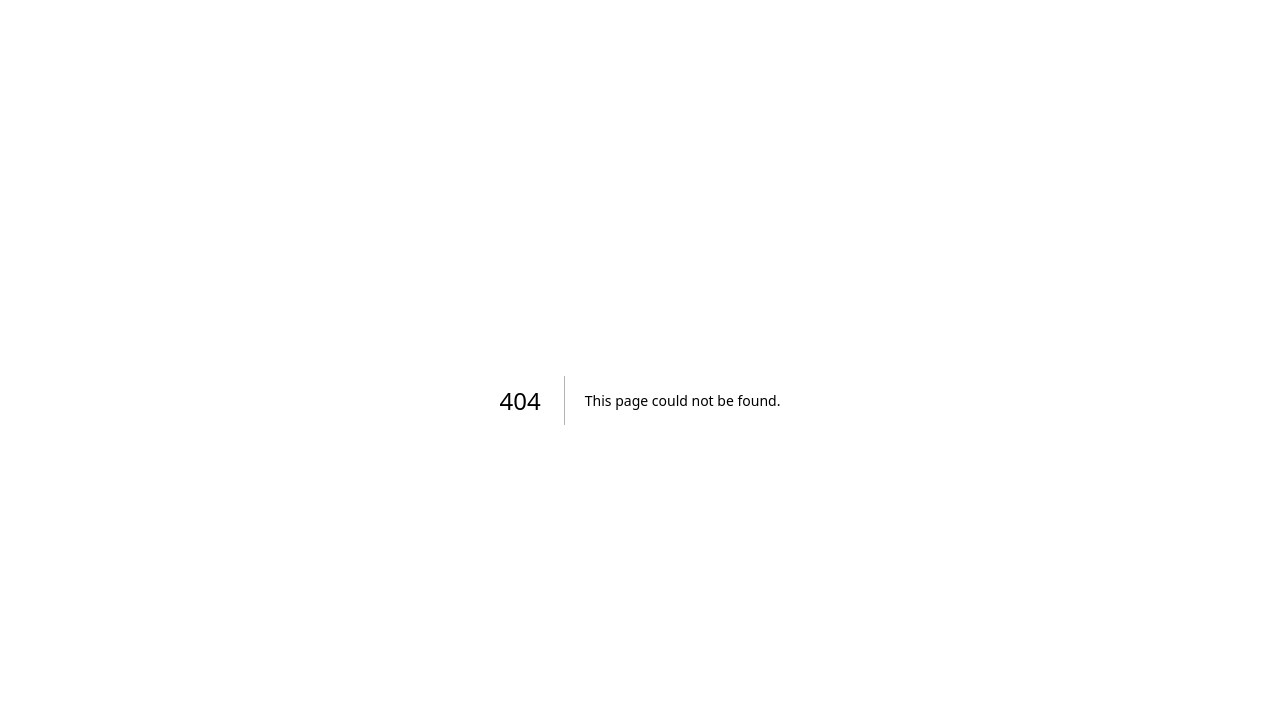
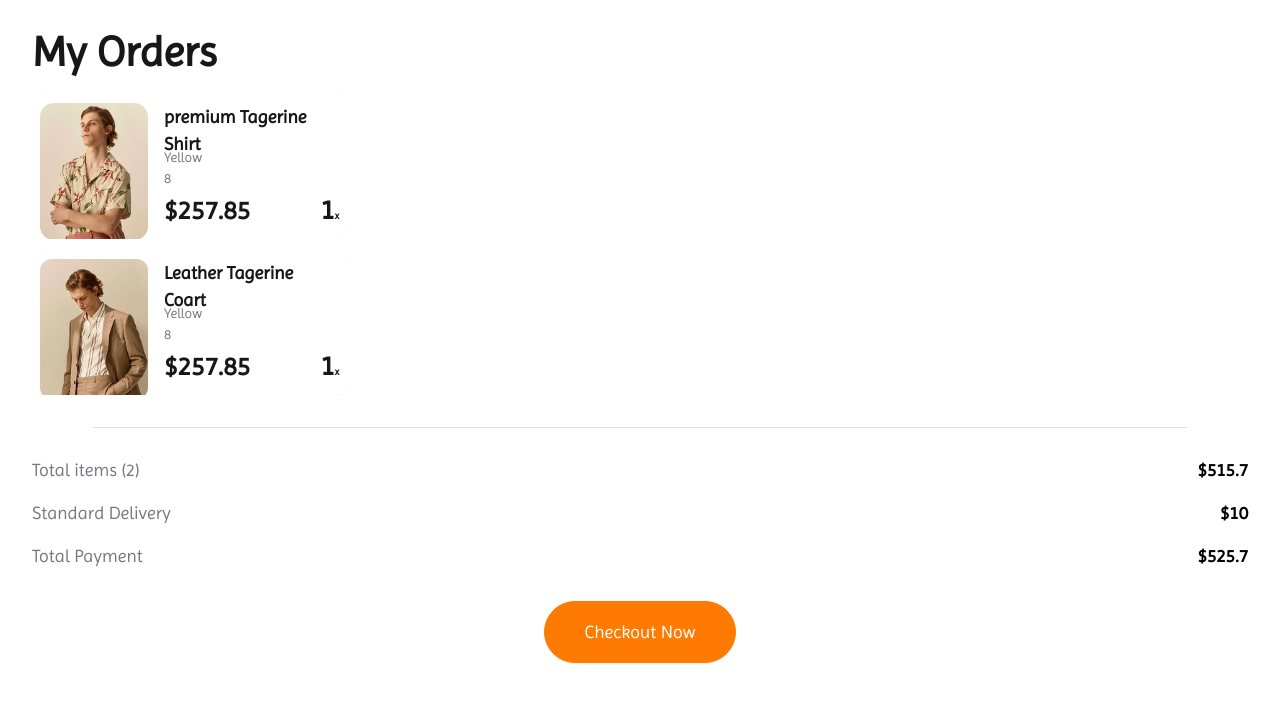
Before and after one commit to KavishkaImalsha/e-comCRUD, a Next.js app in the folder frontend/: page /cart in a window 1280 px wide. Before the commit this address had no page. Shown: the top 702 px of the page. Built offline with nearby package versions, Linux system fonts and the light colour scheme.

Commit message:
Design cart page

```diff
--- a/frontend/package.json
+++ b/frontend/package.json
@@ -9,6 +9,8 @@
     "lint": "eslint"
   },
   "dependencies": {
+    "framer-motion": "^12.38.0",
+    "lucide-react": "^1.8.0",
     "next": "16.2.3",
     "react": "19.2.4",
     "react-dom": "19.2.4"
--- /dev/null
+++ b/frontend/src/app/cart/SwipeableItem.js
@@ -0,0 +1,60 @@
+import { motion, useMotionValue, useTransform } from 'framer-motion';
+import { Heart, Trash2 } from 'lucide-react';
+import Image from 'next/image'
+
+const SwipeableItem = ({ item }) => {
+  const x = useMotionValue(0);
+
+  const opacity = useTransform(x, [-100, -150], [0, 1]);
+
+  return (
+    <div className="relative overflow-hidden my-3 w-[315px] h-[144px] rounded-xl bg-gray-100">
+
+      {/* Background Actions (Visible when swiped) */}
+      <motion.div
+        style={{ opacity }}
+        className="absolute inset-0 flex justify-end items-center bg-orange-500 pr-4 gap-4"
+      >
+        <button className="p-2 bg-white rounded-full text-pink-500">
+          <Heart size={20} fill="currentColor" />
+        </button>
+        <button className="p-2 bg-white rounded-full text-red-600">
+          <Trash2 size={20} />
+        </button>
+      </motion.div>
+
+      <motion.div
+        drag="x"
+        dragConstraints={{ left: -160, right: 0 }} // Limits how far you can swipe
+        style={{ x }}
+        whileTap={{ cursor: 'grabbing' }}
+        className="relative z-10 flex gap-4 w-full h-full bg-white p-2 shadow-sm"
+      >
+        <div className="flex-shrink-0">
+          <Image
+            src={item.image}
+            alt={item.name}
+            width={108}
+            height={142}
+            className="rounded-lg object-cover"
+          />
+        </div>
+        <div className="flex flex-col justify-between flex-grow">
+          <span className="h-[44px]">
+            <p className="text-[18px] font-bold font-imprima">{item.name}</p>
+          </span>
+          <div className="text-[14px] text-[#797780] font-imprima">
+            <p>{item.color}</p>
+            <p>{item.size}</p>
+          </div>
+          <div className="text-[26px] font-bold font-imprima flex justify-between items-center">
+            <p>${item.price}</p>
+            <p className="text-[10px]"><span className="text-[28px]">{item.qty}</span>x</p>
+          </div>
+        </div>
+      </motion.div>
+    </div>
+  );
+};
+
+export default SwipeableItem
--- /dev/null
+++ b/frontend/src/app/cart/page.js
@@ -0,0 +1,52 @@
+'use client'
+import React, { useMemo, useState } from 'react'
+import SwipeableItem from './SwipeableItem.js'
+
+const Cart = () => {
+    const items = [
+        {name: "premium Tagerine Shirt", image: '/images/ProductImage.png' ,color: "Yellow", size: "8", qty: 1, price: 257.85},
+        {name: "Leather Tagerine Coart", image: '/images/ProductImage2.png' ,color: "Yellow", size: "8", qty: 1, price: 257.85},
+    ]
+
+    const total = useMemo(() => {
+        return items.reduce((sum, item) => {
+        return sum + item.price * item.qty;
+        }, 0);
+    }, [items]);
+
+    const [delFee, setDelFee] = useState(10)
+  return (
+    <div className='mx-8 mt-5'>
+        <h1 className='text-[42px] font-bold font-imprima'>My Orders</h1>
+        <div>
+            {items.map((item, idx) => (
+                <SwipeableItem key={idx} item={item} />
+            ))}
+        </div>
+        <div className='mt-8'>
+            <div className='flex justify-center'>
+                <hr className='w-[90%] text-[#E3E3E3]'/>
+            </div>
+            <div className='mt-7 flex flex-col gap-y-4'>
+                <div className='flex justify-between'>
+                    <p className='text-[#797780] text-[18px] font-imprima'>Total items ({items.length})</p>
+                    <p className='text-black font-bold text-[18px] font-imprima'>${total}</p>
+                </div>
+                <div className='flex justify-between'>
+                    <p className='text-[#797780] text-[18px] font-imprima'>Standard Delivery</p>
+                    <p className='text-black font-bold text-[18px] font-imprima'>${delFee}</p>
+                </div>
+                <div className='flex justify-between'>
+                    <p className='text-[#797780] text-[18px] font-imprima'>Total Payment</p>
+                    <p className='text-black font-bold text-[18px] font-imprima'>${total + delFee}</p>
+                </div>
+            </div>
+            <div className='my-8 flex justify-center'>
+                <button type="button" className="text-body w-[192px] bg-[#FF7A00] box-border border border-[#FF7A00] shadow-xs font-medium leading-5 rounded-full font-imprima text-sm px-4 py-5 text-white text-[18px]">Checkout Now</button>
+            </div>
+        </div>
+    </div>
+  )
+}
+
+export default Cart
```
Also changed, not shown: frontend/public/images/ProductImage2.png (added), 1 other file (tests, documents, lock files or other folders).
